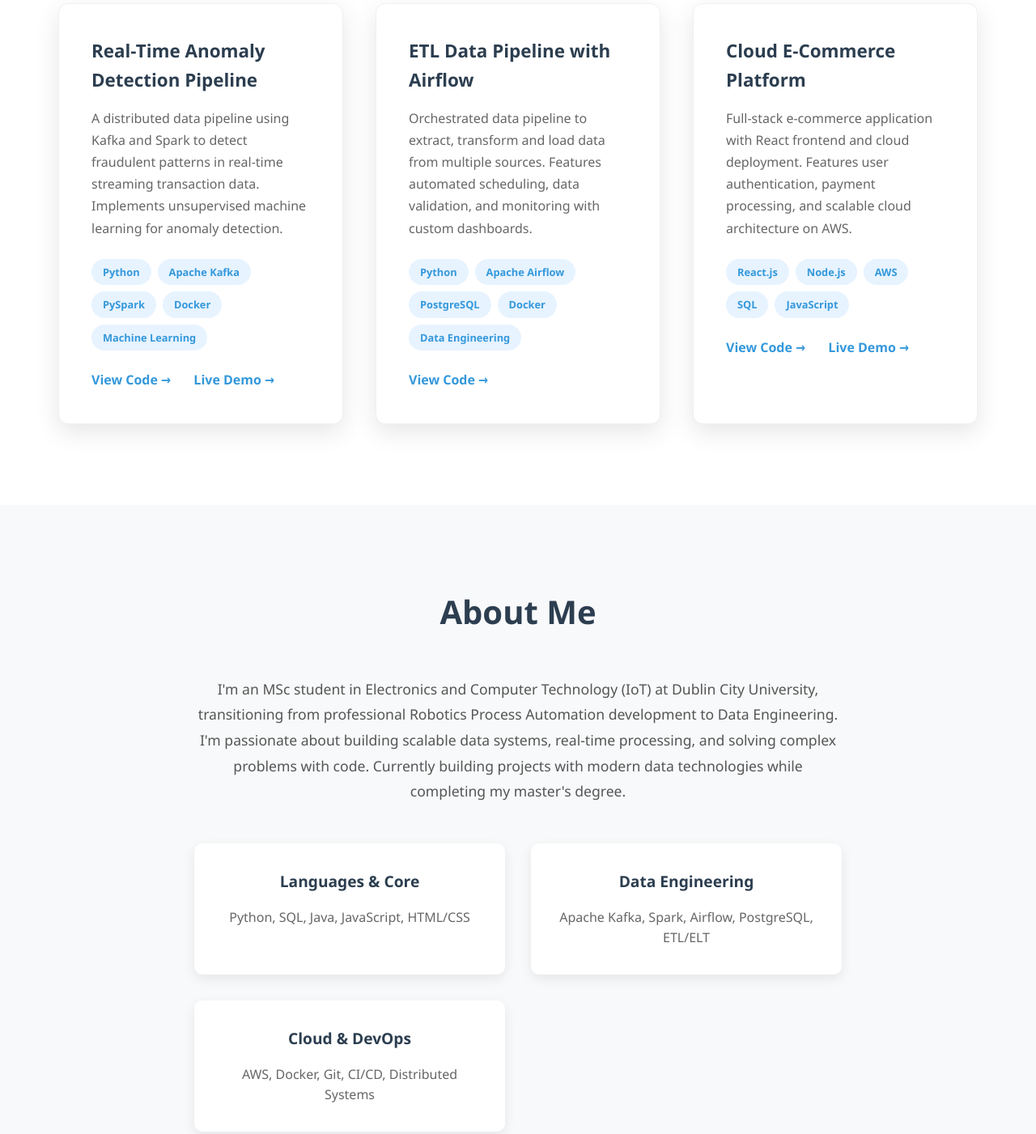
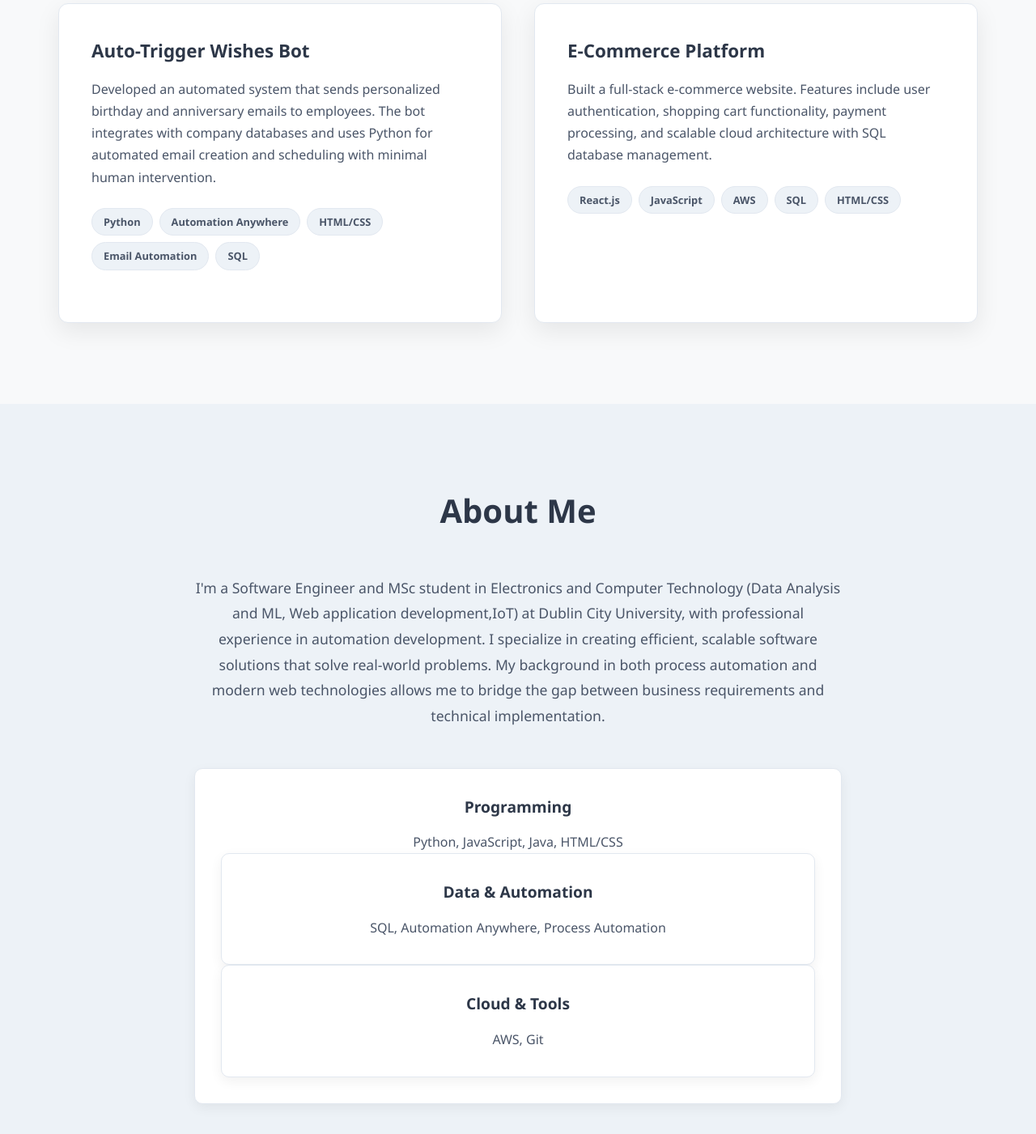
Before and after one commit to shanvithayeturu/portfolio, a plain HTML site: page index.html in a window 1280 px wide. Shown: the part 927-2328 px from the top of the page at 81% size. Drawn offline with Linux system fonts and the light colour scheme.

Commit message:
Revise portfolio for Software Engineer role
Updated portfolio details and styling to reflect a transition from Data Engineer to Software Engineer. Changed title, background colors, and adjusted project descriptions.

```diff
--- a/index.html
+++ b/index.html
@@ -3,7 +3,7 @@
 <head>
     <meta charset="UTF-8">
     <meta name="viewport" content="width=device-width, initial-scale=1.0">
-    <title>Shanvitha Yeturu | Data Engineer Portfolio</title>
+    <title>Shanvitha Yeturu | Software Engineer Portfolio</title>
     <style>
         * {
             margin: 0;
@@ -15,7 +15,7 @@
         body {
             line-height: 1.6;
             color: #333;
-            background: #fff;
+            background: #f8f9fa;
         }
 
         .container {
@@ -26,14 +26,14 @@
 
         /* Header */
         header {
-            background: #2c3e50;
+            background: #2d3748;
             color: white;
             padding: 1rem 0;
             position: fixed;
             width: 100%;
             top: 0;
             z-index: 1000;
-            box-shadow: 0 2px 10px rgba(0,0,0,0.1);
+            box-shadow: 0 2px 20px rgba(0,0,0,0.1);
         }
 
         nav {
@@ -45,6 +45,7 @@
         .logo {
             font-size: 1.5rem;
             font-weight: bold;
+            color: #e2e8f0;
         }
 
         .nav-links {
@@ -54,19 +55,19 @@
         }
 
         .nav-links a {
-            color: white;
+            color: #e2e8f0;
             text-decoration: none;
             font-weight: 500;
             transition: color 0.3s ease;
         }
 
         .nav-links a:hover {
-            color: #3498db;
+            color: #a0aec0;
         }
 
         /* Hero Section */
         .hero {
-            background: linear-gradient(135deg, #667eea 0%, #764ba2 100%);
+            background: linear-gradient(135deg, #4a5568 0%, #2d3748 100%);
             color: white;
             padding: 150px 0 100px;
             text-align: center;
@@ -76,6 +77,7 @@
             font-size: 3rem;
             margin-bottom: 1rem;
             animation: fadeInUp 1s ease;
+            color: #f7fafc;
         }
 
         .hero p {
@@ -83,6 +85,7 @@
             margin-bottom: 0.5rem;
             opacity: 0.9;
             animation: fadeInUp 1s ease 0.2s both;
+            color: #e2e8f0;
         }
 
         .profile-placeholder {
@@ -90,13 +93,14 @@
             height: 180px;
             border-radius: 50%;
             background: rgba(255,255,255,0.1);
-            border: 4px solid white;
+            border: 4px solid #a0aec0;
             margin: 0 auto 2rem;
             display: flex;
             align-items: center;
             justify-content: center;
             font-size: 0.9rem;
             animation: fadeIn 1s ease 0.4s both;
+            color: #e2e8f0;
         }
 
         .btn-container {
@@ -116,14 +120,14 @@
         }
 
         .btn-primary {
-            background: #3498db;
+            background: #718096;
             color: white;
         }
 
         .btn-secondary {
             background: transparent;
             color: white;
-            border: 2px solid white;
+            border: 2px solid #a0aec0;
         }
 
         .btn:hover {
@@ -132,12 +136,12 @@
         }
 
         .btn-primary:hover {
-            background: #2980b9;
+            background: #4a5568;
         }
 
         .btn-secondary:hover {
-            background: white;
-            color: #764ba2;
+            background: #a0aec0;
+            color: #2d3748;
         }
 
         /* Sections */
@@ -149,13 +153,13 @@
             text-align: center;
             font-size: 2.5rem;
             margin-bottom: 3rem;
-            color: #2c3e50;
+            color: #2d3748;
         }
 
         /* Projects */
         .projects-grid {
             display: grid;
-            grid-template-columns: repeat(auto-fit, minmax(350px, 1fr));
+            grid-template-columns: repeat(auto-fit, minmax(400px, 1fr));
             gap: 2.5rem;
             margin-top: 2rem;
         }
@@ -164,24 +168,24 @@
             background: white;
             border-radius: 12px;
             padding: 2.5rem;
-            box-shadow: 0 10px 30px rgba(0,0,0,0.1);
+            box-shadow: 0 10px 30px rgba(0,0,0,0.08);
             transition: all 0.3s ease;
-            border: 1px solid #f0f0f0;
+            border: 1px solid #e2e8f0;
         }
 
         .project-card:hover {
             transform: translateY(-10px);
-            box-shadow: 0 20px 40px rgba(0,0,0,0.15);
+            box-shadow: 0 20px 40px rgba(0,0,0,0.12);
         }
 
         .project-card h3 {
-            color: #2c3e50;
+            color: #2d3748;
             margin-bottom: 1rem;
             font-size: 1.4rem;
         }
 
         .project-card p {
-            color: #666;
+            color: #4a5568;
             margin-bottom: 1.5rem;
             line-height: 1.7;
         }
@@ -194,34 +198,18 @@
         }
 
         .tech-tag {
-            background: #e7f3ff;
-            color: #3498db;
+            background: #edf2f7;
+            color: #4a5568;
             padding: 6px 14px;
             border-radius: 20px;
             font-size: 0.8rem;
             font-weight: 600;
-        }
-
-        .project-links {
-            margin-top: 1.5rem;
-        }
-
-        .project-links a {
-            color: #3498db;
-            text-decoration: none;
-            font-weight: 600;
-            margin-right: 1.5rem;
-            transition: color 0.3s ease;
-        }
-
-        .project-links a:hover {
-            color: #2980b9;
-            text-decoration: underline;
+            border: 1px solid #e2e8f0;
         }
 
         /* About Section */
         .about {
-            background: #f8f9fa;
+            background: #edf2f7;
         }
 
         .about-content {
@@ -234,7 +222,7 @@
             font-size: 1.1rem;
             line-height: 1.8;
             margin-bottom: 3rem;
-            color: #555;
+            color: #4a5568;
         }
 
         .skills-grid {
@@ -248,17 +236,18 @@
             background: white;
             padding: 2rem;
             border-radius: 10px;
-            box-shadow: 0 5px 15px rgba(0,0,0,0.08);
+            box-shadow: 0 5px 15px rgba(0,0,0,0.06);
+            border: 1px solid #e2e8f0;
         }
 
         .skill-category h4 {
-            color: #2c3e50;
+            color: #2d3748;
             margin-bottom: 1rem;
             font-size: 1.2rem;
         }
 
         .skill-category p {
-            color: #666;
+            color: #4a5568;
             line-height: 1.6;
         }
 
@@ -270,7 +259,7 @@
         .contact p {
             font-size: 1.2rem;
             margin-bottom: 2rem;
-            color: #666;
+            color: #4a5568;
             max-width: 600px;
             margin-left: auto;
             margin-right: auto;
@@ -284,7 +273,7 @@
             display: inline-block;
             margin: 0 15px;
             padding: 12px 25px;
-            background: #3498db;
+            background: #4a5568;
             color: white;
             text-decoration: none;
             border-radius: 5px;
@@ -292,14 +281,14 @@
         }
 
         .social-links a:hover {
-            background: #2980b9;
+            background: #2d3748;
             transform: translateY(-2px);
         }
 
         /* Footer */
         footer {
-            background: #2c3e50;
-            color: white;
+            background: #2d3748;
+            color: #e2e8f0;
             text-align: center;
             padding: 2rem;
             margin-top: 2rem;
@@ -325,7 +314,7 @@
         /* Responsive Design */
         @media (max-width: 768px) {
             .nav-links {
-                display: none; /* We'll keep it simple for now */
+                display: none;
             }
 
             .hero h1 {
@@ -371,8 +360,8 @@
                 Add Your Photo Here
             </div>
             <h1>Shanvitha Yeturu</h1>
-            <p>MSc IoT Student @ Dublin City University</p>
-            <p>Aspiring Data Engineer | Python | SQL | Distributed Systems</p>
+            <p>MSc Electronic and Computer Technology Student @ Dublin City University</p>
+            <p>Software Engineer</p>
             <div class="btn-container">
                 <a href="#projects" class="btn btn-primary">View My Projects</a>
                 <a href="#contact" class="btn btn-secondary">Get In Touch</a>
@@ -387,49 +376,26 @@
             <div class="projects-grid">
 
                 <div class="project-card">
-                    <h3>Real-Time Anomaly Detection Pipeline</h3>
-                    <p>A distributed data pipeline using Kafka and Spark to detect fraudulent patterns in real-time streaming transaction data. Implements unsupervised machine learning for anomaly detection.</p>
+                    <h3>Auto-Trigger Wishes Bot</h3>
+                    <p>Developed an automated system that sends personalized birthday and anniversary emails to employees. The bot integrates with company databases and uses Python for automated email creation and scheduling with minimal human intervention.</p>
                     <div class="tech-stack">
                         <span class="tech-tag">Python</span>
-                        <span class="tech-tag">Apache Kafka</span>
-                        <span class="tech-tag">PySpark</span>
-                        <span class="tech-tag">Docker</span>
-                        <span class="tech-tag">Machine Learning</span>
-                    </div>
-                    <div class="project-links">
-                        <a href="https://github.com/yourusername/anomaly-detection" target="_blank">View Code →</a>
-                        <a href="https://github.com/yourusername/anomaly-detection/blob/main/README.md" target="_blank">Live Demo →</a>
+                        <span class="tech-tag">Automation Anywhere</span>
+                        <span class="tech-tag">HTML/CSS</span>
+                        <span class="tech-tag">Email Automation</span>
+                        <span class="tech-tag">SQL</span>
                     </div>
                 </div>
 
                 <div class="project-card">
-                    <h3>ETL Data Pipeline with Airflow</h3>
-                    <p>Orchestrated data pipeline to extract, transform and load data from multiple sources. Features automated scheduling, data validation, and monitoring with custom dashboards.</p>
-                    <div class="tech-stack">
-                        <span class="tech-tag">Python</span>
-                        <span class="tech-tag">Apache Airflow</span>
-                        <span class="tech-tag">PostgreSQL</span>
-                        <span class="tech-tag">Docker</span>
-                        <span class="tech-tag">Data Engineering</span>
-                    </div>
-                    <div class="project-links">
-                        <a href="https://github.com/yourusername/etl-pipeline" target="_blank">View Code →</a>
-                    </div>
-                </div>
-
-                <div class="project-card">
-                    <h3>Cloud E-Commerce Platform</h3>
-                    <p>Full-stack e-commerce application with React frontend and cloud deployment. Features user authentication, payment processing, and scalable cloud architecture on AWS.</p>
+                    <h3>E-Commerce Platform</h3>
+                    <p>Built a full-stack e-commerce website. Features include user authentication, shopping cart functionality, payment processing, and scalable cloud architecture with SQL database management.</p>
                     <div class="tech-stack">
                         <span class="tech-tag">React.js</span>
-                        <span class="tech-tag">Node.js</span>
+                        <span class="tech-tag">JavaScript</span>
                         <span class="tech-tag">AWS</span>
                         <span class="tech-tag">SQL</span>
-                        <span class="tech-tag">JavaScript</span>
-                    </div>
-                    <div class="project-links">
-                        <a href="https://github.com/yourusername/ecommerce-platform" target="_blank">View Code →</a>
-                        <a href="https://your-demo-link.com" target="_blank">Live Demo →</a>
+                        <span class="tech-tag">HTML/CSS</span>
                     </div>
                 </div>
 
@@ -443,24 +409,23 @@
             <h2 class="section-title">About Me</h2>
             <div class="about-content">
                 <p class="about-text">
-                    I'm an MSc student in Electronics and Computer Technology (IoT) at Dublin City University,
-                    transitioning from professional Robotics Process Automation development to Data Engineering.
-                    I'm passionate about building scalable data systems, real-time processing, and solving complex
-                    problems with code. Currently building projects with modern data technologies while completing my master's degree.
+                    I'm a Software Engineer and MSc student in Electronics and Computer Technology (Data Analysis and ML, Web application development,IoT) at Dublin City University,
+                    with professional experience in automation development. I specialize in creating
+                    efficient, scalable software solutions that solve real-world problems. My background in both process automation
+                    and modern web technologies allows me to bridge the gap between business requirements and technical implementation.
                 </p>
 
                 <div class="skills-grid">
                     <div class="skill-category">
-                        <h4>Languages & Core</h4>
-                        <p>Python, SQL, Java, JavaScript, HTML/CSS</p>
+                        <h4>Programming</h4>
+                        <p>Python, JavaScript, Java, HTML/CSS</p>
+                    <div class="skill-category">
+                        <h4>Data & Automation</h4>
+                        <p>SQL, Automation Anywhere, Process Automation</p>
                     </div>
                     <div class="skill-category">
-                        <h4>Data Engineering</h4>
-                        <p>Apache Kafka, Spark, Airflow, PostgreSQL, ETL/ELT</p>
-                    </div>
-                    <div class="skill-category">
-                        <h4>Cloud & DevOps</h4>
-                        <p>AWS, Docker, Git, CI/CD, Distributed Systems</p>
+                        <h4>Cloud & Tools</h4>
+                        <p>AWS, Git</p>
                     </div>
                 </div>
             </div>
@@ -472,12 +437,12 @@
         <div class="container">
             <h2 class="section-title">Get In Touch</h2>
             <p>
-                I'm currently looking for graduate opportunities in Data Engineering, Platform Engineering,
+                I'm currently looking for graduate opportunities in Software Engineering,
                 and related roles in Ireland. Feel free to reach out if you'd like to connect!
             </p>
             <div class="social-links">
                 <a href="https://www.linkedin.com/in/shanvithayeturu/" target="_blank">LinkedIn</a>
-                <a href="https://github.com/yourusername" target="_blank">GitHub</a>
+                <a href="https://github.com/shanvithayeturu" target="_blank">GitHub</a>
                 <a href="mailto:shanvitha2412@gmail.com">Email Me</a>
             </div>
         </div>
```
